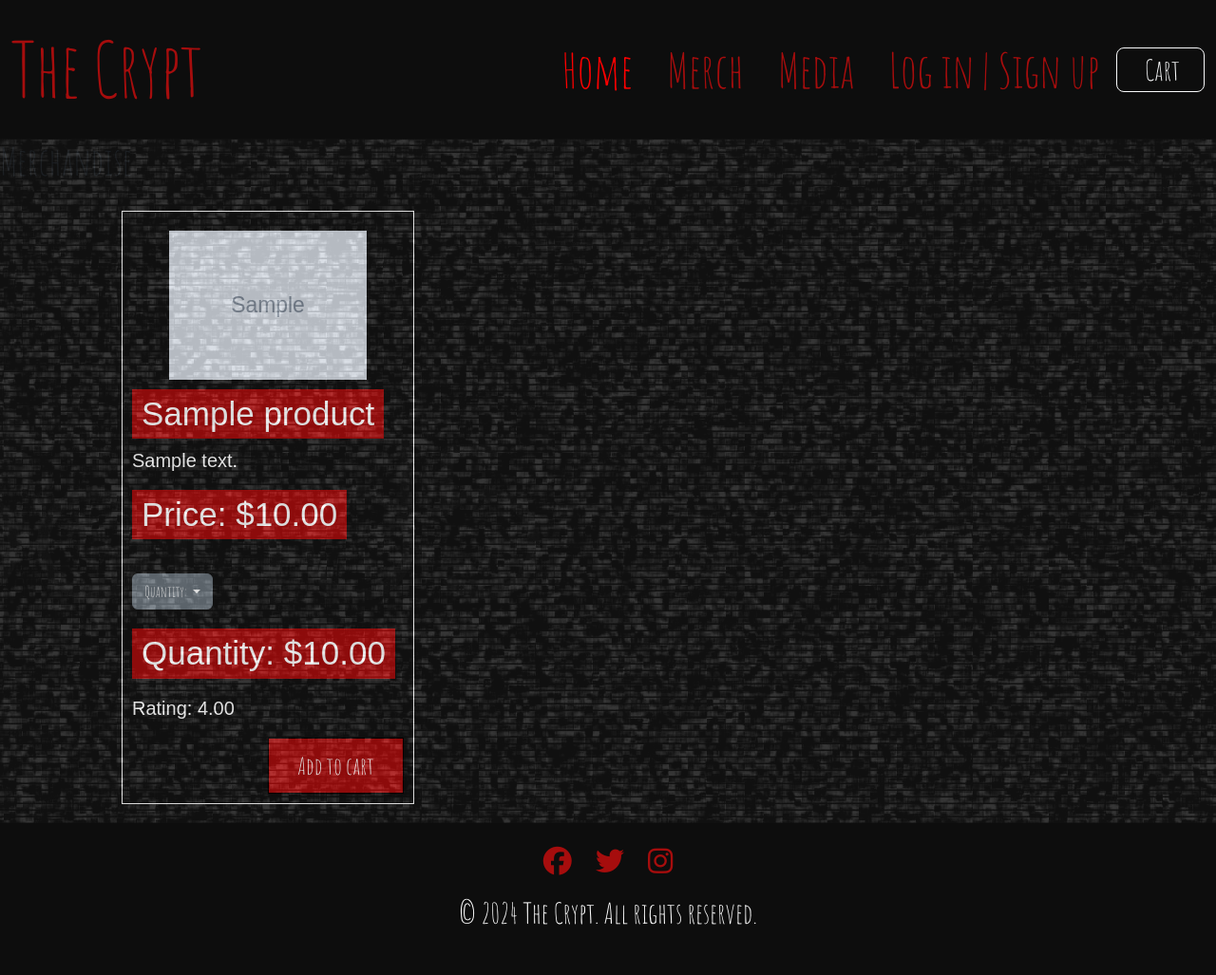
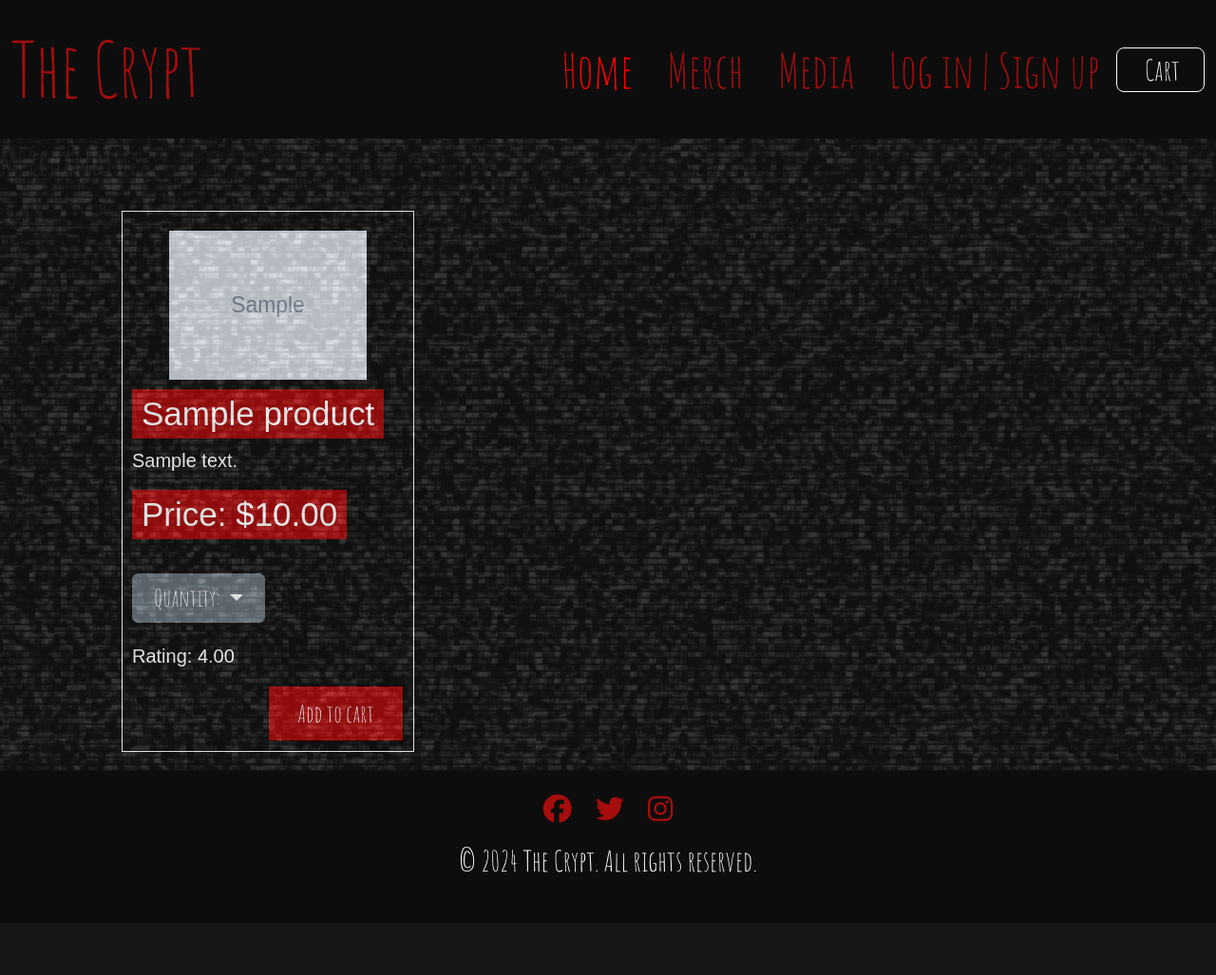
Before and after one commit to barcodin9/CI-P, a Django app: page /api/merch/ in a window 1280 px wide. Shown: the whole page at 95% size. After the commit the page ends 919 px from the top, so only its background shows below. Run offline with Django 4.2, Linux system fonts and the light colour scheme; tables that the repository leaves empty hold one stand-in row (values such as "Sample post"); grey boxes marked "Sample" are stand-in pictures; some libraries are stand-ins or nearby versions.

Commit message:
Save changes for restart.

```diff
--- a/backend/static/assets/style.css
+++ b/backend/static/assets/style.css
@@ -396,6 +396,8 @@ button[type="submit"]:hover {
 
 .quantity-button {
   margin: 20px 20px 20px 0;
+  width: 100%;
+  font-size: 25px;
 }
 
 .product {
--- a/backend/templates/products_template.html
+++ b/backend/templates/products_template.html
@@ -20,7 +20,6 @@
                   <li><a class="dropdown-item" href="#">5</a></li>
                 </ul>
               </div>
-            <p class="product-price">Quantity: ${{ product.price }}</p>
             <p class="product-rating">Rating: {{ product.rating }}</p>
             <button type="button" class="add-cart" value="{{ product.id }}">Add to cart</button>
         </div>
```
